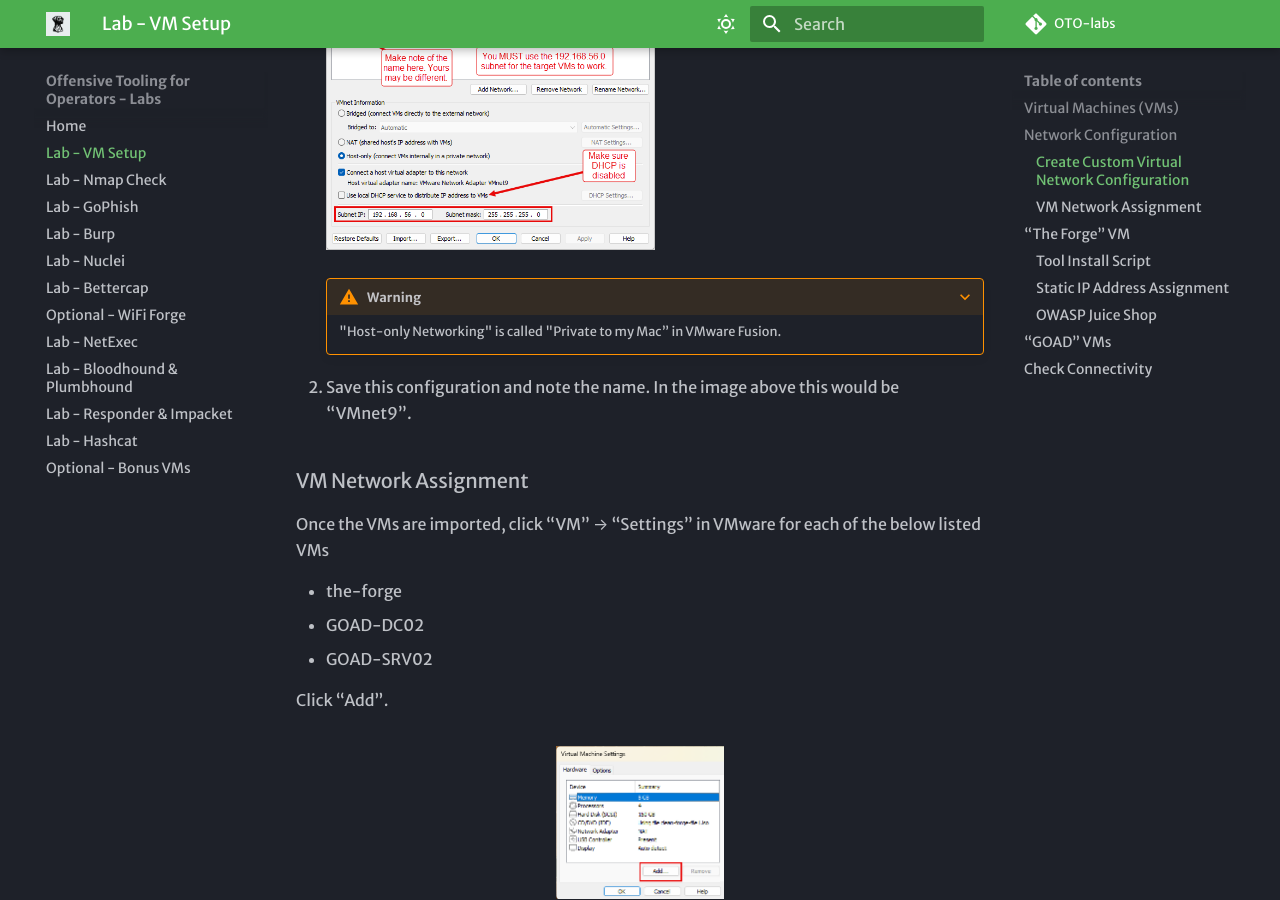
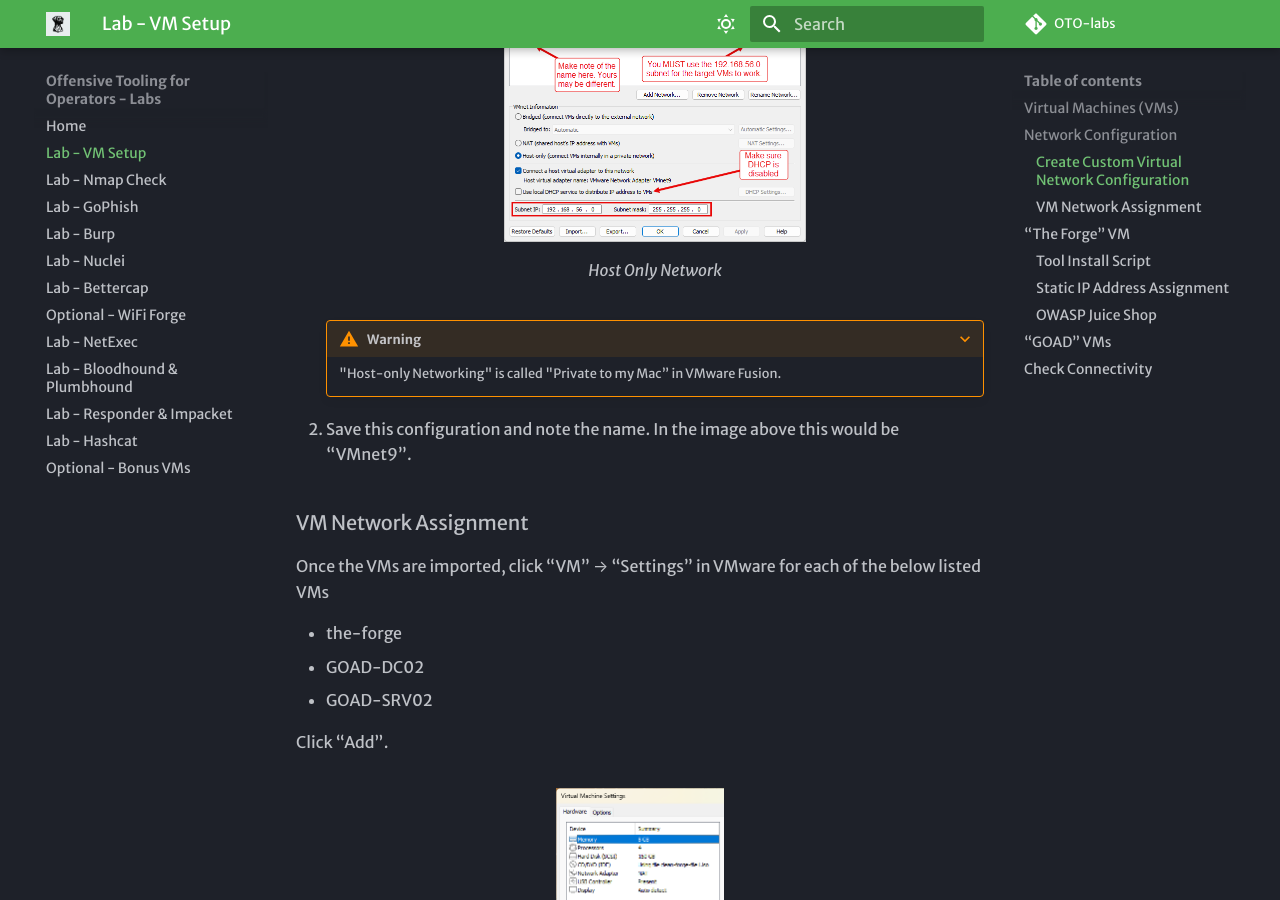
Before and after one commit to ridgebackinfosec/OTO-labs, an MkDocs documentation site: the page built from docs/labs/vm_setup/index.md, in a window 1280 px wide and 900 px high, scrolled down 1602 px. Built offline with MkDocs 1.6.1 and Material for MkDocs 9.7.7, drawn with Linux system fonts in a browser that asks for light colours; some web fonts are replaced; comment, search, counter and statistics services are not loaded; some of the changed text lies outside the part shown.

````diff
--- a/docs/labs/vm_setup/index.md
+++ b/docs/labs/vm_setup/index.md
@@ -43,6 +43,9 @@ You will **ALSO** need to create a new custom network for the environment to wor
     Create a new “Host-only” type virtual network that matches the image below.
 
     ![Untitled](img\Untitled%202.png){ width="50%" }
+    ///caption
+    Host Only Network
+    ///
 
     ???+ warning
         "Host-only Networking" is called "Private to my Mac” in VMware Fusion.
@@ -59,14 +62,14 @@ Once the VMs are imported, click “VM” → “Settings” in VMware for each
 
 Click “Add”.
 
-![Untitled](img\Untitled%203.png){ width="50%" }
+![Add Virtual Hardware](img\Untitled%203.png){ width="50%" }
 ///caption
 Add Virtual Hardware
 ///
 
 Select “Network Adapter” and click “Finish”.
 
-![Untitled](img\Untitled%204.png){ width="50%" }
+![Add Network Adapter](img\Untitled%204.png){ width="50%" }
 ///caption
 Add Network Adapter
 ///
@@ -74,6 +77,9 @@ Add Network Adapter
 You should now have a new “Network Adapter 2” (or similar) for the VM. Select it and choose the “Custom: Specific virtual network” radio button. From there, use the dropdown to select the name of the Host-only virtual network you created in a previous step.
 
 ![Untitled](img\Untitled%205.png){ width="50%" }
+///caption
+Select Network
+///
 
 ???+ warning
     Remember to go back and do this with EACH of the VMs listed at the top of this section.
@@ -86,11 +92,15 @@ You should now have a new “Network Adapter 2” (or similar) for the VM. Selec
 This is how it looks in Fusion…
 
 ![Untitled](img\Untitled%206.png){ width="50%" }
+///caption
+Fusion Add Network
+///
 
 ![Fusion GUI](img\Untitled%207.png){ width="50%" }
 /// caption
 Fusion GUI
 ///
+
 ## “The Forge” VM
 
 ???+ warning
@@ -133,6 +143,7 @@ Make sure you have set a static IP for The Forge VM.
     /// caption
     Network Interfaces
     ///
+
 3. **Edit the network interfaces file:**
 
     ```bash
@@ -174,7 +185,6 @@ Make sure you have set a static IP for The Forge VM.
     sudo reboot
     ```
 
-
 ### OWASP Juice Shop
 
 The Forge VM will have the `juice-shop` APT package to deploy a local instance of the Open Worldwide Application Security Project (OWASP) Juice Shop for you to play with before, during, or after the class.
@@ -198,6 +208,7 @@ sudo juice-shop -h
 /// caption
 Starting Juice Shop
 ///
+
 You can now access the vulnerable web app by loading [http://127.0.0.1:42000](http://127.0.0.1:42000) in your VM’s browser.
 
 The command below will stop the local instance of OWASP Juice Shop.
@@ -210,6 +221,7 @@ sudo juice-shop-stop -h
 /// caption
 Stopping Juice Shop
 ///
+
 ## “GOAD” VMs
 
 ???+ warning "Credentials"
````
Also changed, not shown: other parts of docs/labs/vm_setup/index.md (+3 -0 lines).
